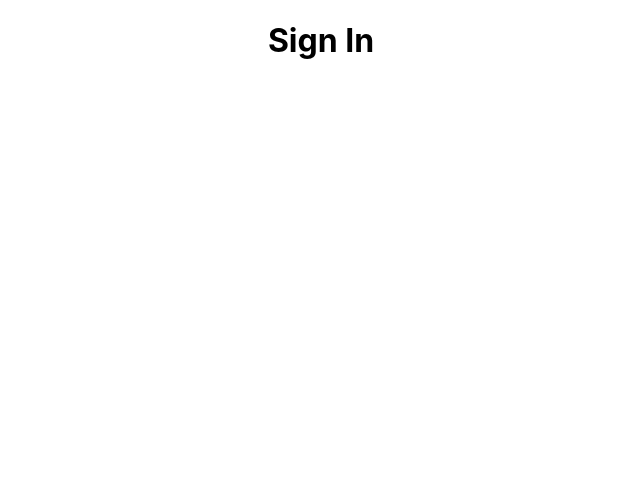
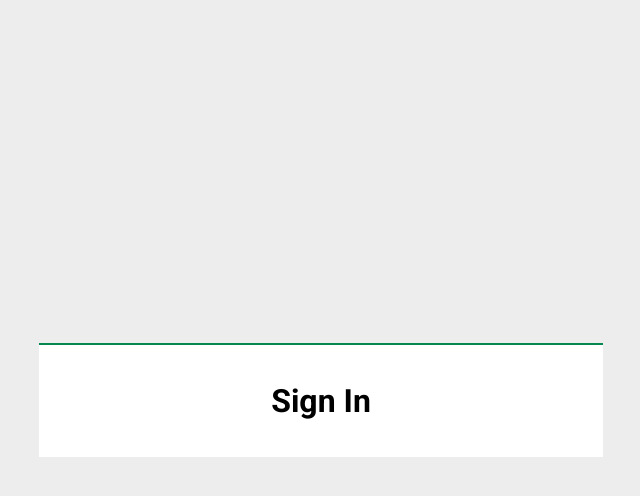
Before and after one commit to willihamer/sign-in-form, a React (Create React App) app: page / in a window 1280 px wide. Shown: the top 496 px of the page, without its empty margins (319-959 px from the left). Built offline with nearby package versions, Linux system fonts and the light colour scheme.

Commit message:
creating variables for scss alos first styles for the sign in form

```diff
--- a/public/index.html
+++ b/public/index.html
@@ -1,20 +1,26 @@
 <!DOCTYPE html>
 <html lang="en">
-  <head>
+
+<head>
     <meta charset="utf-8" />
     <link rel="icon" href="%PUBLIC_URL%/favicon.ico" />
     <meta name="viewport" content="width=device-width, initial-scale=1" />
     <meta name="theme-color" content="#000000" />
-    <meta
-      name="description"
-      content="Web site created using create-react-app"
-    />
+    <meta name="description" content="Web site created using create-react-app" />
     <link rel="apple-touch-icon" href="%PUBLIC_URL%/logo192.png" />
     <!--
       manifest.json provides metadata used when your web app is installed on a
       user's mobile device or desktop. See https://developers.google.com/web/fundamentals/web-app-manifest/
     -->
     <link rel="manifest" href="%PUBLIC_URL%/manifest.json" />
+
+    <!-- FONTS -->
+
+    <!-- Roboto -->
+    <link href="https://fonts.googleapis.com/css2?family=Roboto:wght@400;700&display=swap" rel="stylesheet">
+
+    <!-- / FONTS -->
+
     <!--
       Notice the use of %PUBLIC_URL% in the tags above.
       It will be replaced with the URL of the `public` folder during the build.
@@ -24,9 +30,10 @@
       work correctly both with client-side routing and a non-root public URL.
       Learn how to configure a non-root public URL by running `npm run build`.
     -->
-    <title>React App</title>
-  </head>
-  <body>
+    <title>Sign In Form</title>
+</head>
+
+<body>
     <noscript>You need to enable JavaScript to run this app.</noscript>
     <div id="root"></div>
     <!--
@@ -39,5 +46,6 @@
       To begin the development, run `npm start` or `yarn start`.
       To create a production bundle, use `npm run build` or `yarn build`.
     -->
-  </body>
+</body>
+
 </html>
--- a/src/App.css
+++ /dev/null
@@ -1,38 +0,0 @@
-.App {
-  text-align: center;
-}
-
-.App-logo {
-  height: 40vmin;
-  pointer-events: none;
-}
-
-@media (prefers-reduced-motion: no-preference) {
-  .App-logo {
-    animation: App-logo-spin infinite 20s linear;
-  }
-}
-
-.App-header {
-  background-color: #282c34;
-  min-height: 100vh;
-  display: flex;
-  flex-direction: column;
-  align-items: center;
-  justify-content: center;
-  font-size: calc(10px + 2vmin);
-  color: white;
-}
-
-.App-link {
-  color: #61dafb;
-}
-
-@keyframes App-logo-spin {
-  from {
-    transform: rotate(0deg);
-  }
-  to {
-    transform: rotate(360deg);
-  }
-}
--- a/src/App.js
+++ b/src/App.js
@@ -1,5 +1,5 @@
 import logo from './logo.svg';
-import './App.css';
+import './App.scss';
 import LoginForm from './components/authentication/LoginForm';
 
 function App() {
--- /dev/null
+++ b/src/App.scss
@@ -0,0 +1,10 @@
+@import './styles/colors.scss';
+.App {
+    font-family: 'Roboto', sans-serif;
+    background-color: $mainGray;
+    height: 100vh;
+    min-height: 800px;
+    display: flex;
+    align-items: center;
+    justify-content: center;
+}
--- a/src/components/authentication/loginform.scss
+++ b/src/components/authentication/loginform.scss
@@ -0,0 +1,11 @@
+@import '../../styles/colors.scss';
+.formContainer {
+    border-top: 2px solid $mainGreen;
+    padding: 1em 2em;
+    max-width: 500px;
+    width: 95%;
+    background-color: #fff;
+    font-family: 'Roboto', sans-serif;
+    text-align: center;
+    .title {}
+}
--- a/src/index.js
+++ b/src/index.js
@@ -1,6 +1,6 @@
 import React from 'react';
 import ReactDOM from 'react-dom';
-import './index.css';
+import './index.scss';
 import App from './App';
 import reportWebVitals from './reportWebVitals';
 
--- /dev/null
+++ b/src/styles/colors.scss
@@ -0,0 +1,2 @@
+$mainGreen: #06874e;
+$mainGray: #ededed;
```
Also changed, not shown: src/index.scss (renamed from src/index.css).
